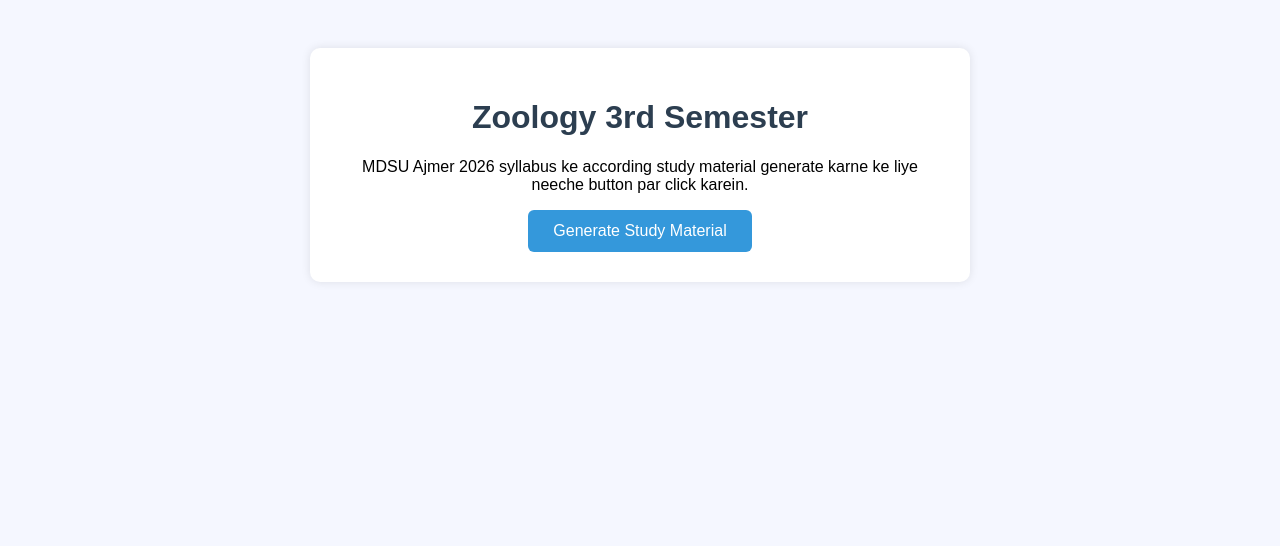
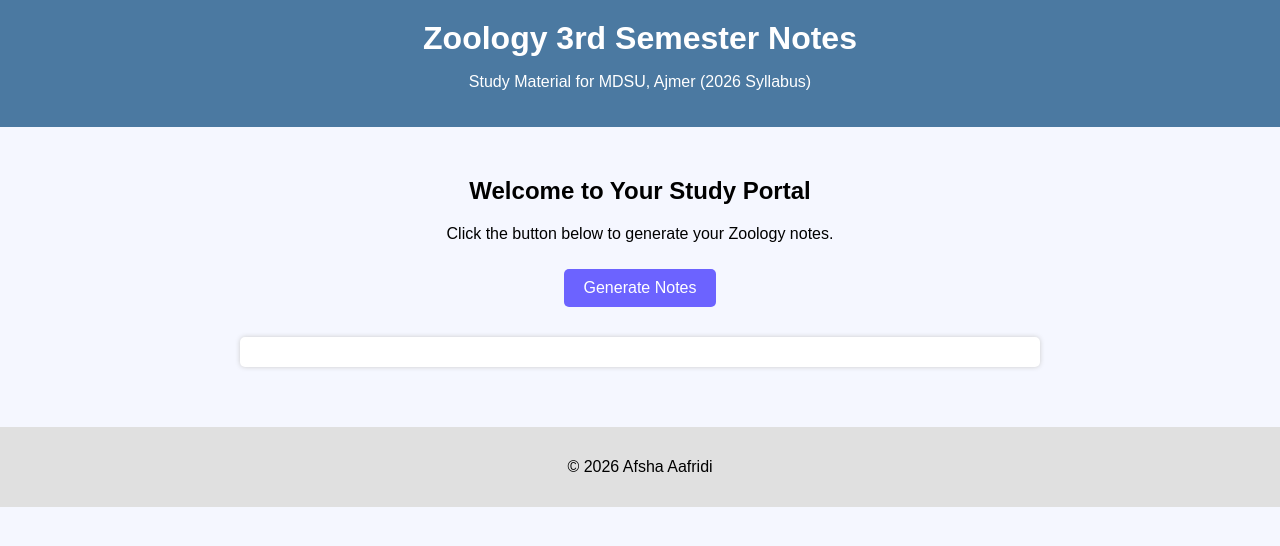
Before and after one commit to afsha8993-eng/afsha8993-eng.github.io-zoology, a plain HTML site: page index.html in a window 1280 px wide. Drawn offline with Linux system fonts and the light colour scheme.

Commit message:
Update index.html

```diff
--- a/index.html
+++ b/index.html
@@ -1,62 +1,98 @@
-<script src="script.js"></script>
 <!DOCTYPE html>
 <html lang="en">
 <head>
   <meta charset="UTF-8">
   <meta name="viewport" content="width=device-width, initial-scale=1.0">
   <title>Zoology 3rd Semester Notes</title>
-
   <style>
-body{
-font-family: Arial;
-background:#f5f7ff;
-text-align:center;
-padding:40px;
+    body {
+      font-family: Arial, sans-serif;
+      background-color: #f5f7ff;
+      margin: 0;
+      padding: 0;
+      display: flex;
+      flex-direction: column;
+      align-items: center;
     }
-
-.container{
-background:white;
-padding:30px;
-border-radius:10px;
-box-shadow:0 0 10px rgba(0,0,0,0.1);
-max-width:600px;
-margin:auto;
+    header {
+      background-color: #4b79a1;
+      color: white;
+      width: 100%;
+      text-align: center;
+      padding: 20px 0;
     }
-
-h1{
-color:#2c3e50;
+    h1 {
+      margin: 0;
     }
-
-button{
-padding:12px 25px;
-font-size:16px;
-background:#3498db;
-color:white;
-border:none;
-border-radius:6px;
-cursor:pointer;
+    main {
+      margin: 30px;
+      width: 90%;
+      max-width: 800px;
+      text-align: center;
     }
-
-button:hover{
-background:#2980b9;
+    button {
+      background-color: #6c63ff;
+      color: white;
+      padding: 10px 20px;
+      border: none;
+      cursor: pointer;
+      border-radius: 5px;
+      font-size: 16px;
+      margin: 10px;
+    }
+    button:hover {
+      background-color: #5751d9;
+    }
+    footer {
+      text-align: center;
+      padding: 15px 0;
+      background-color: #e0e0e0;
+      margin-top: 30px;
+      width: 100%;
+    }
+    #notes {
+      margin-top: 20px;
+      text-align: left;
+      background-color: #ffffff;
+      padding: 15px;
+      border-radius: 5px;
+      box-shadow: 0 0 5px #ccc;
     }
   </style>
 </head>
+<body>
+  <header>
+    <h1>Zoology 3rd Semester Notes</h1>
+    <p>Study Material for MDSU, Ajmer (2026 Syllabus)</p>
+  </header>
 
-<body>
+  <main>
+    <h2>Welcome to Your Study Portal</h2>
+    <p>Click the button below to generate your Zoology notes.</p>
 
-<div class="container">
-<h1>Zoology 3rd Semester</h1>
+    <button onclick="generateNotes()">Generate Notes</button>
 
-<p>
-MDSU Ajmer 2026 syllabus ke according study material generate karne ke liye neeche button par click karein.
-</p>
+    <div id="notes"></div>
+  </main>
 
-<a href="study.html">
-<button>Generate Study Material</button>
-</a>
+  <footer>
+    <p>&copy; 2026 Afsha Aafridi</p>
+  </footer>
 
-</div>
-
+  <script>
+    function generateNotes() {
+      const notesDiv = document.getElementById('notes');
+      notesDiv.innerHTML = `
+        <h3>Animal Tissue Notes</h3>
+        <ul>
+          <li><strong>Epithelial Tissue:</strong> Covers body surfaces, lines cavities, forms glands.</li>
+          <li><strong>Connective Tissue:</strong> Supports and binds other tissues (e.g., bone, cartilage, blood).</li>
+          <li><strong>Muscle Tissue:</strong> Responsible for movement (skeletal, cardiac, smooth).</li>
+          <li><strong>Nervous Tissue:</strong> Transmits electrical impulses; includes neurons and neuroglia.</li>
+        </ul>
+        <p>Ye short notes revision ke liye simple aur ready hai.</p>
+      `;
+    }
+  </script>
 </body>
 </html>
```
Lines whose indentation alone changed are shown as unchanged.
